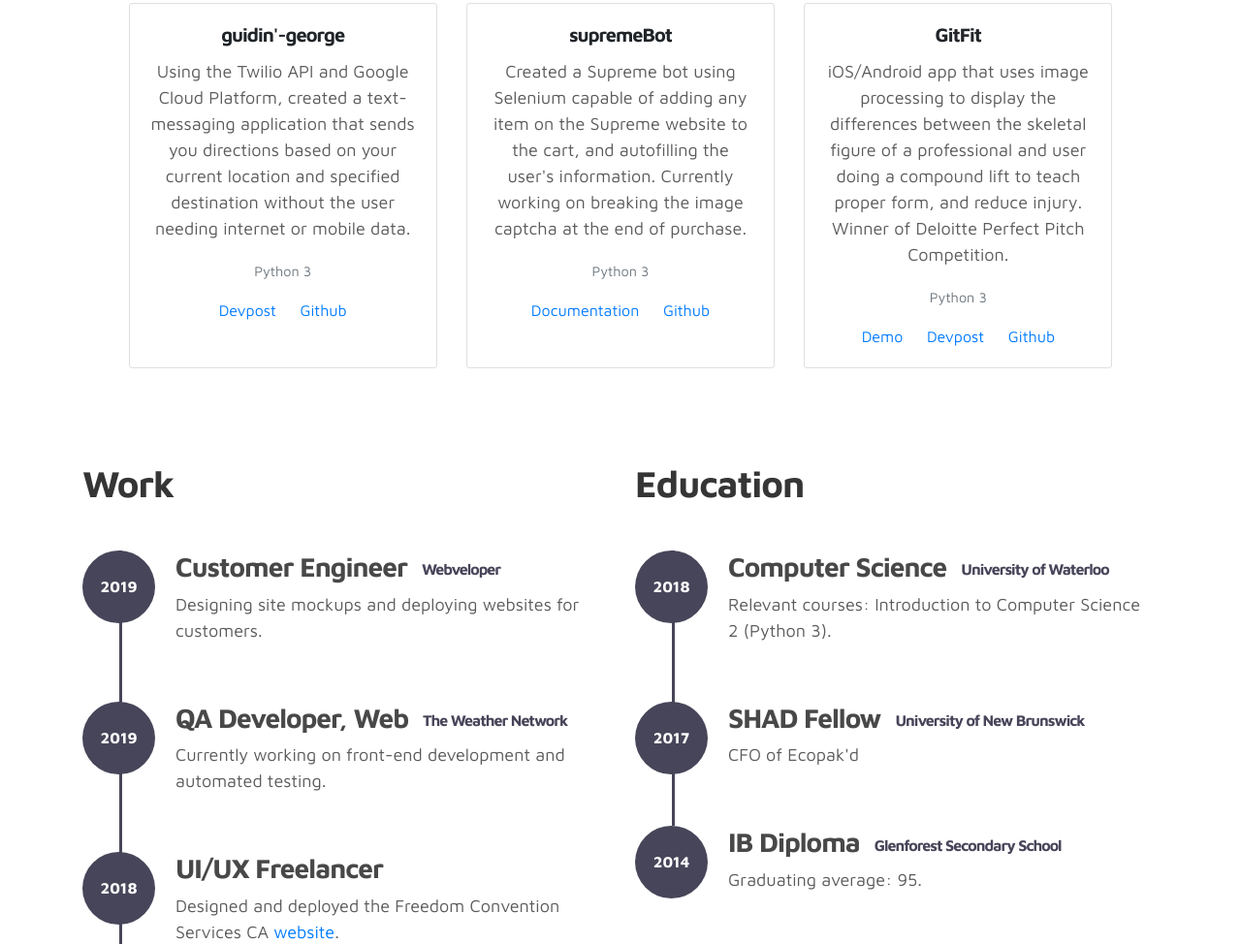
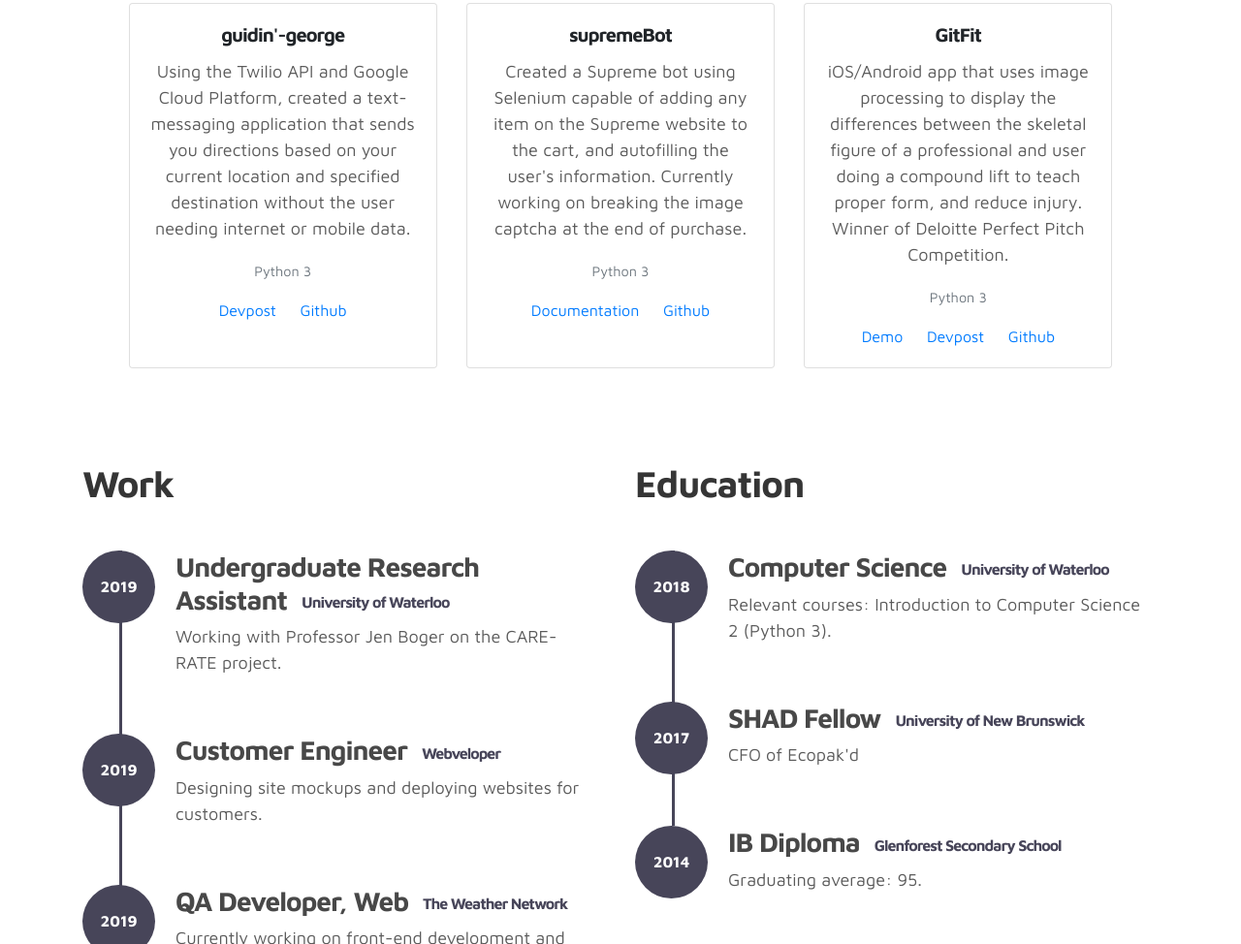
Before and after one commit to parappally/parappally.github.io, a website: page index.html in a window 1280 px wide. Shown: the part 1742-2716 px from the top of the page at 97% size. Drawn offline with nearby package versions, Linux system fonts and the light colour scheme.

Commit message:
update to index.html with ura

```diff
--- a/index.html
+++ b/index.html
@@ -274,6 +274,17 @@
 
                     <div class="timeline">
 
+                            <div class="timeline-wrapper">
+                                    <div class="timeline-yr">
+                                        <span>2019</span>
+                                    </div>
+                                    <div class="timeline-info">
+                                        <h3><span>Undergraduate Research Assistant</span><small>University of Waterloo</small></h3>
+                                        <p>Working with Professor Jen Boger on the CARE-RATE project.
+                                            </p>
+                                    </div>
+                            </div>
+
                         <div class="timeline-wrapper">
                             <div class="timeline-yr">
                                 <span>2019</span>
```
